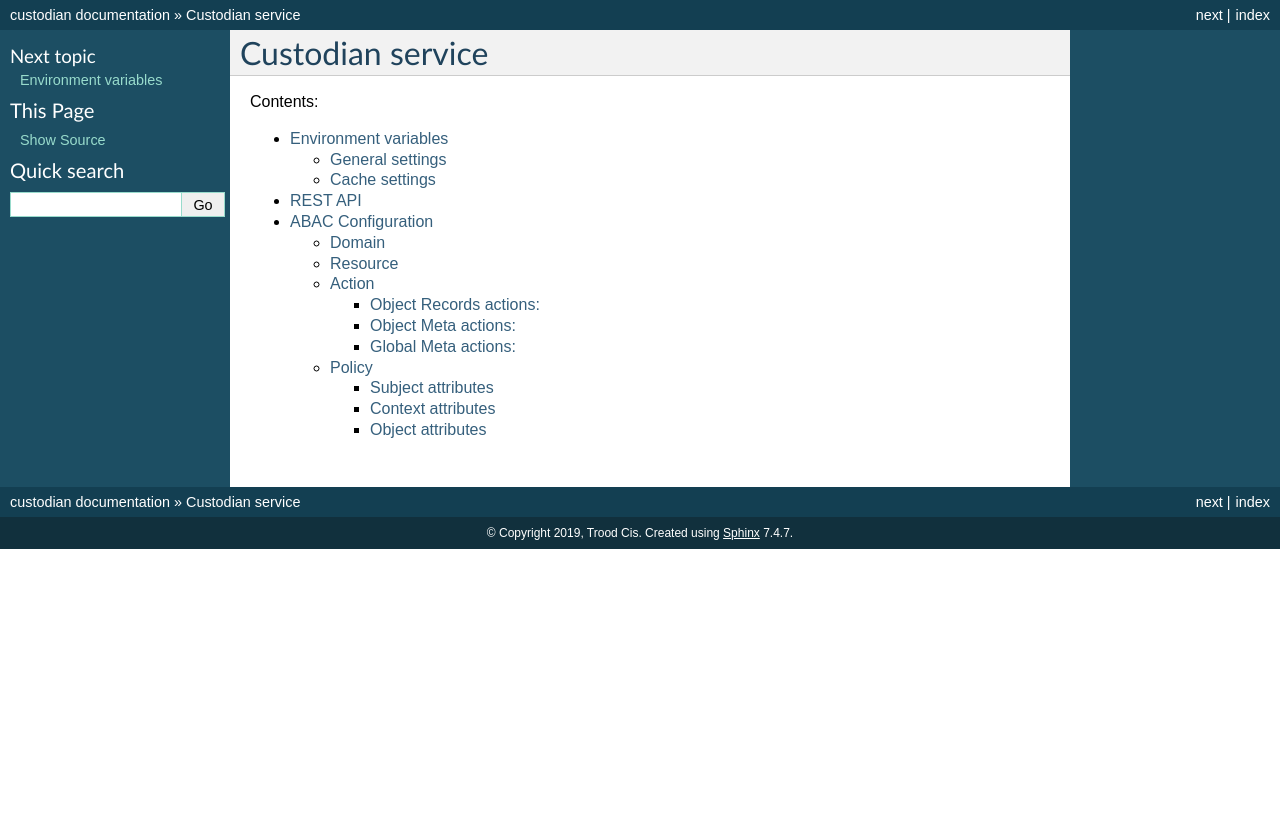
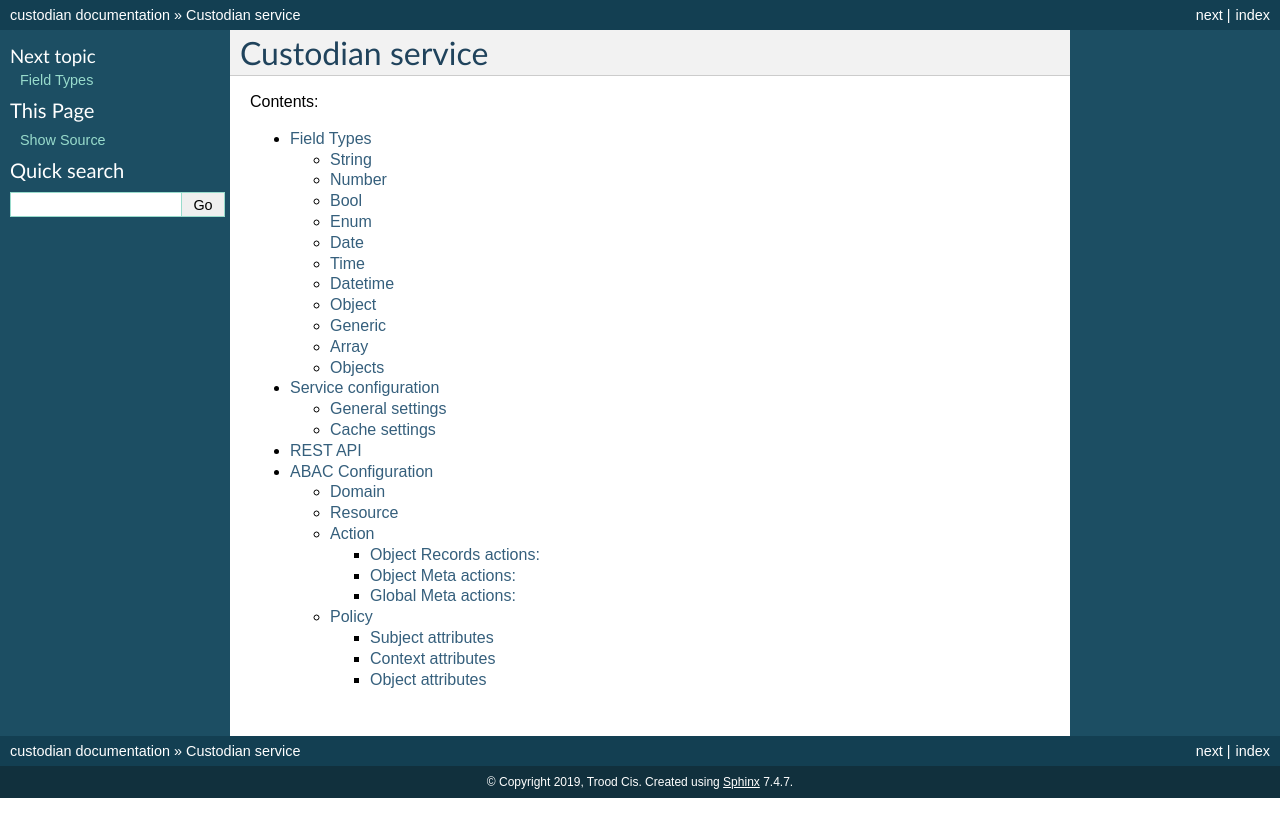
Before and after one commit to TroodInc/custodian, a Sphinx documentation site: the page built from docs/index.rst, in a window 1280 px wide. Shown: the top 837 px of the page. Built offline with Sphinx 7.4.7, drawn with Linux system fonts in a browser that asks for light colours; some of the changed lines change nothing that is shown.

Commit message:
TB-599. Types documentation drafts

```diff
--- a/docs/config.rst
+++ b/docs/config.rst
@@ -1,4 +1,4 @@
-Environment variables
+Service configuration
 =====================
 
 General settings
@@ -37,6 +37,6 @@ Cache settings
     Type of cache used, can be ``REDIS`` or ``NONE``
 
 
-.. REDIS_URL
+.. envar:: REDIS_URL
 
     Redis server used for cache
--- /dev/null
+++ b/docs/field_types.rst
@@ -0,0 +1,118 @@
+Field Types
+===========
+
+String
+------
+Basic string type with UTF-8 support and length up to 1GB total size
+
+Field description example:
+
+.. code-block:: json
+
+    {
+      "name": "title",
+      "type": "string"
+    }
+
+
+Number
+------
+Numeric type with decimal point.
+
+Field description example:
+
+.. code-block:: json
+
+    {
+      "name": "price",
+      "type": "number"
+    }
+
+
+Bool
+----
+Basic boolean type
+
+Field description example:
+
+.. code-block:: json
+
+    {
+      "name": "active",
+      "type": "bool"
+    }
+
+
+Enum
+----
+An enum is a string object with a value chosen from a list of permitted values
+
+Field description example:
+
+.. code-block:: json
+
+    {
+        "name": "status",
+        "type": "enum",
+        "choices": ["ACTIVE", "CLOSED"]
+    }
+
+
+Date
+----
+Date string in YYYY-MM-DD format.
+
+Field description example:
+
+.. code-block:: json
+
+    {
+        "name": "birthday",
+        "type": "date"
+    }
+
+
+
+Time
+----
+Time string in hh:mm:ss format.
+
+Field description example:
+
+.. code-block:: json
+
+    {
+        "name": "daily_meeting",
+        "type": "time"
+    }
+
+
+
+Datetime
+--------
+Date time string with timezone  YYYY-MM-DDThh:mm:ssTZD
+
+Field description example:
+
+.. code-block:: json
+
+    {
+        "name": "created",
+        "type": "datetime"
+    }
+
+
+Object
+------
+
+
+Generic
+-------
+
+
+Array
+-----
+
+
+Objects
+------
--- a/docs/index.rst
+++ b/docs/index.rst
@@ -7,6 +7,7 @@ Custodian service
     :maxdepth: 3
     :glob:
 
+    field_types
     config
     rest-api
     abac
```
